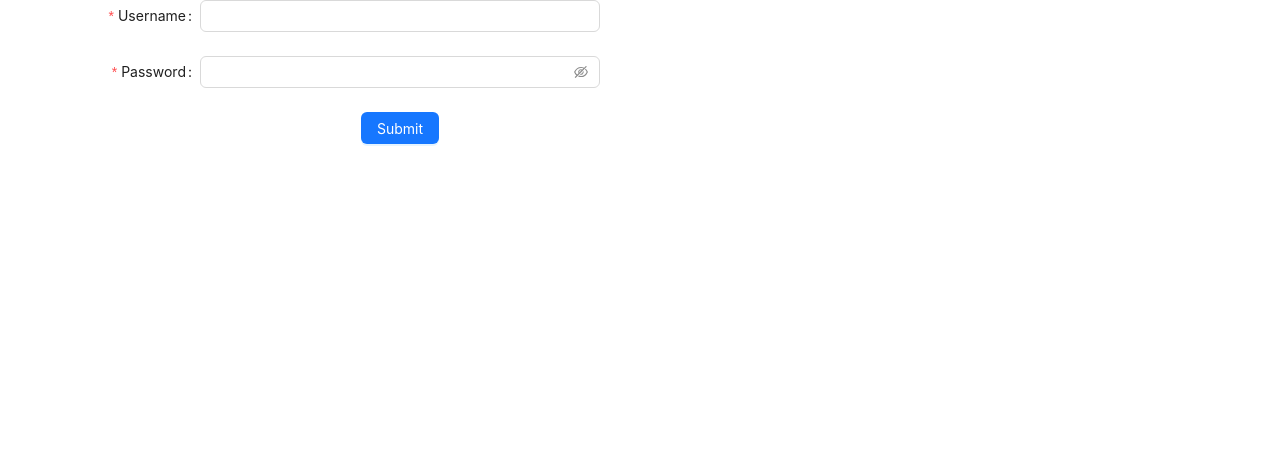
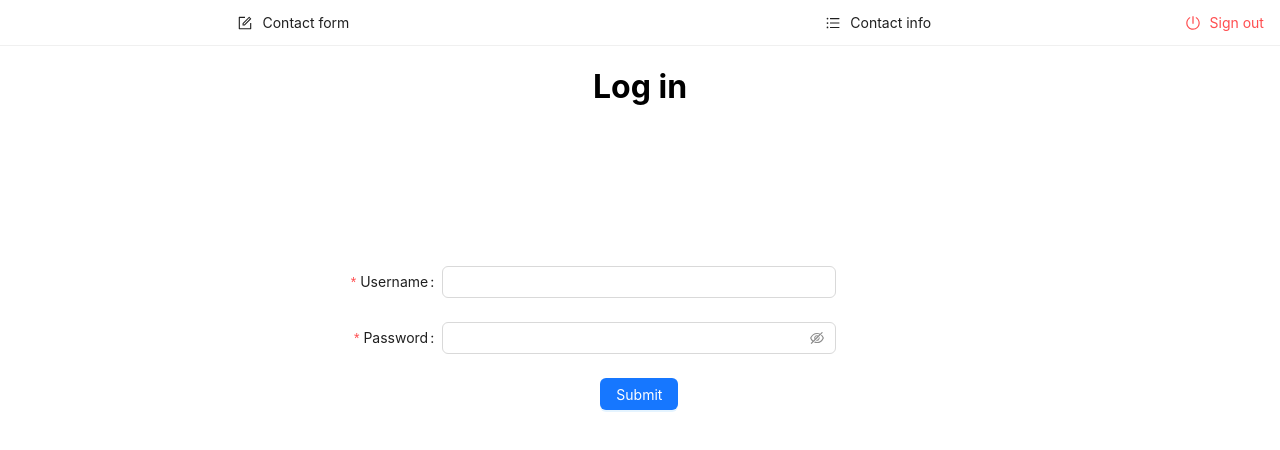
Before and after one commit to AntonioCmrk/react-contacts-form, a React (Create React App) app in the folder contact-form/: page /login in a window 1280 px wide. Shown: the top 450 px of the page. Built offline with nearby package versions, Linux system fonts and the light colour scheme.

Commit message:
zapocet layout

```diff
--- a/contact-form/src/ContactInfo.tsx
+++ b/contact-form/src/ContactInfo.tsx
@@ -149,7 +149,6 @@ const ContactInfo = ({ contacts, setContacts }: any) => {
     console.log("Failed:", errorInfo);
   };
 
-  useEffect(() => {
   form.setFieldsValue({
     fname: editingContact?.fname,
     lname: editingContact?.lname,
@@ -164,13 +163,16 @@ const ContactInfo = ({ contacts, setContacts }: any) => {
     phone: editingContact?.phone,
     prefix: editingContact?.prefix,
   });
-  }, [form, editingContact]);
 
   return (
     <div>
       <NavigationMenu />
-      ContactInfo
-      <Table dataSource={contacts} columns={columns} />
+      <h1>ContactInfo</h1>
+      <Table
+        style={{ marginLeft: "5%", marginRight: "5%" }}
+        dataSource={contacts}
+        columns={columns}
+      />
       <Modal
         title="Edit Contact"
         open={isEditing}
@@ -182,24 +184,10 @@ const ContactInfo = ({ contacts, setContacts }: any) => {
           form={form}
           labelCol={{ span: 4 }}
           wrapperCol={{ span: 14 }}
-          layout="horizontal"
+          layout="vertical"
           style={{ maxWidth: 600 }}
           onFinish={onFinish}
           onFinishFailed={onFinishFailed}
-          // initialValues={{
-          //   fname: editingContact?.fname,
-          //   lname: editingContact?.lname,
-          //   dateOfBirth: moment(
-          //     editingContact?.month +
-          //       "." +
-          //       editingContact?.day +
-          //       "." +
-          //       editingContact?.year
-          //   ),
-          //   email: editingContact?.email,
-          //   phone: editingContact?.phone,
-          //   prefix: editingContact?.prefix,
-          // }}
         >
           <Form.Item
             label="First name"
@@ -222,7 +210,6 @@ const ContactInfo = ({ contacts, setContacts }: any) => {
           >
             <DatePicker format={"DD/MM/YYYY"} />
           </Form.Item>
-          <Form.Item>
           {isEmail ? (
             <Form.Item
               name="email"
@@ -253,7 +240,6 @@ const ContactInfo = ({ contacts, setContacts }: any) => {
               />
             </Form.Item>
           )}
-          </Form.Item>
           <Form.Item>
             <Button type="primary" htmlType="submit">
               Submit
--- a/contact-form/src/Home.tsx
+++ b/contact-form/src/Home.tsx
@@ -83,12 +83,19 @@ const Home = ({ contacts, setContacts }: any) => {
 
   return (
     <Spin spinning={loading}>
-      <NavigationMenu />
+      <h1>Contact form</h1>
+      <div
+        style={{
+          display: "flex",
+          justifyContent: "center",
+          alignItems: "center",
+        }}
+      >
         <Form
           labelCol={{ span: 4 }}
           wrapperCol={{ span: 14 }}
           layout="horizontal"
-        style={{ maxWidth: 600 }}
+          style={{ width: "60%" }}
           initialValues={{
             contactType: contactType,
             prefix: prefixSelector.props.children.props.children[0].props.value,
@@ -97,7 +104,6 @@ const Home = ({ contacts, setContacts }: any) => {
           onFinishFailed={onFinishFailed}
           form={form}
         >
-        <Form.Item label="Contact Form"></Form.Item>
           <Form.Item
             label="First name"
             name="fname"
@@ -125,7 +131,6 @@ const Home = ({ contacts, setContacts }: any) => {
               <Radio.Button value="email">email</Radio.Button>
             </Radio.Group>
           </Form.Item>
-        <Form.Item>
           {contactType === "phone" ? (
             <Form.Item
               name="phone"
@@ -156,7 +161,6 @@ const Home = ({ contacts, setContacts }: any) => {
               <Input placeholder="example@mail.com" />
             </Form.Item>
           )}
-        </Form.Item>
           <Form.Item>
             <Button type="primary" htmlType="submit">
               Submit
@@ -168,6 +172,7 @@ const Home = ({ contacts, setContacts }: any) => {
             </Button>
           </Form.Item>
         </Form>
+      </div>
     </Spin>
   );
 };
--- a/contact-form/src/Login.tsx
+++ b/contact-form/src/Login.tsx
@@ -24,11 +24,22 @@ const Login: React.FC = () => {
   };
 
   return (
+    <>
+      <h1>Log in</h1>
+      <div
+        style={{
+          display: "flex",
+          marginTop: "10rem",
+          justifyContent: "center",
+          alignItems: "center",
+          marginLeft: "-15.5%",
+        }}
+      >
         <Form
           name="basic"
           labelCol={{ span: 8 }}
           wrapperCol={{ span: 16 }}
-      style={{ maxWidth: 600 }}
+          style={{ width: "40%" }}
           initialValues={{ remember: true }}
           onFinish={onFinish}
           onFinishFailed={onFinishFailed}
@@ -56,6 +67,8 @@ const Login: React.FC = () => {
             </Button>
           </Form.Item>
         </Form>
+      </div>
+    </>
   );
 };
 
--- a/contact-form/src/NavigationMenu.tsx
+++ b/contact-form/src/NavigationMenu.tsx
@@ -11,6 +11,11 @@ const NavigationMenu = () => {
   return (
     <div>
       <Menu
+        mode="horizontal"
+        style={{
+          display: "flex",
+          justifyContent: "space-between",
+        }}
         onClick={({ key }) => {
           if (key === "signout") {
             localStorage.removeItem("user");
--- /dev/null
+++ b/contact-form/src/components/layout/Layout.tsx
@@ -0,0 +1,13 @@
+import React, { ReactNode } from "react";
+import NavigationMenu from "../../NavigationMenu";
+
+const Layout = ({ children }: { children: ReactNode }) => {
+  return (
+    <>
+      <NavigationMenu />
+      <main> {children}</main>
+    </>
+  );
+};
+
+export default Layout;
--- a/contact-form/src/index.tsx
+++ b/contact-form/src/index.tsx
@@ -4,6 +4,7 @@ import "./index.css";
 import App from "./App";
 import reportWebVitals from "./reportWebVitals";
 import { BrowserRouter } from "react-router-dom";
+import Layout from "./components/layout/Layout";
 
 const root = ReactDOM.createRoot(
   document.getElementById("root") as HTMLElement
@@ -11,7 +12,9 @@ const root = ReactDOM.createRoot(
 root.render(
   <React.StrictMode>
     <BrowserRouter>
-      <App />
+      <Layout>
+        <App />
+      </Layout>
     </BrowserRouter>
   </React.StrictMode>
 );
```
Lines whose indentation alone changed are shown as unchanged.
